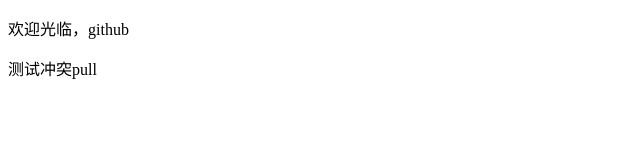
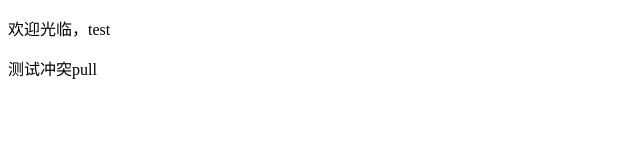
Before and after one commit to fzhongming/helloworld, a plain HTML site: page index.html in a window 1280 px wide. Shown: the full height of the page, 0-640 px from the left. Drawn offline with Linux system fonts and the light colour scheme.

Commit message:
Update index.html

```diff
--- a/index.html
+++ b/index.html
@@ -5,7 +5,7 @@
 		<title>首页</title>
 	</head>
 	<body>
-		<p>欢迎光临，github</p>
+		<p>欢迎光临，test</p>
 		<p>测试冲突pull</p>
 	</body>
 </html>
```
